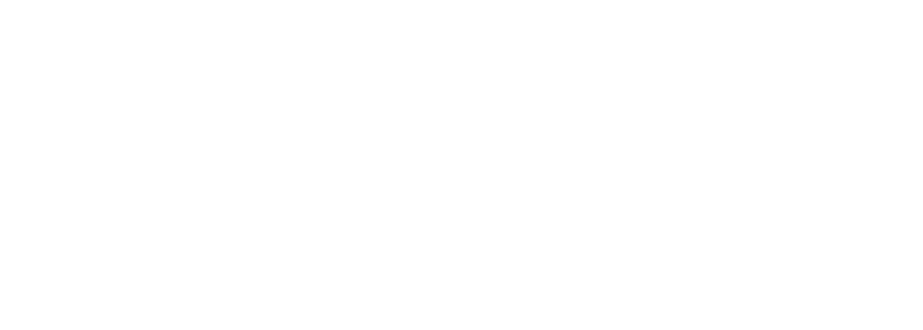
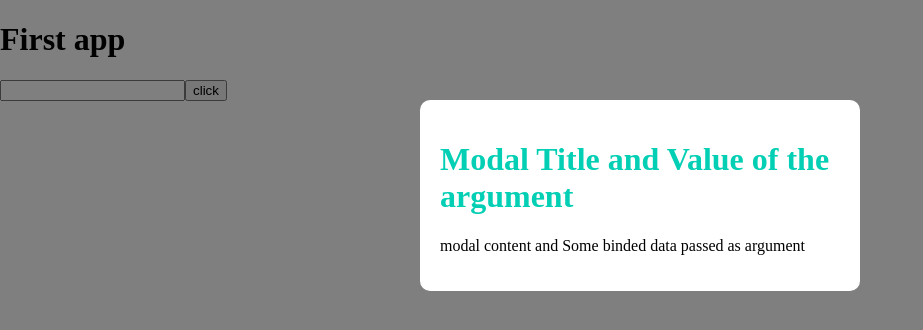
Before and after one commit to FaigBagirov/VUE_Test_Project, a Vue app: page / in a window 1280 px wide. Shown: the top 330 px of the page, without its empty margins (0-923 px from the left). Built offline with nearby package versions, Linux system fonts and the light colour scheme.

Commit message:
first commit

```diff
--- /dev/null
+++ b/jsconfig.json
@@ -0,0 +1,5 @@
+  {
+    "include": [
+      "./src/**/*"
+    ]
+  }
--- a/src/App.vue
+++ b/src/App.vue
@@ -1,20 +1,50 @@
 <template>
   <div>
+    <h1>{{title}}</h1>
 
+    <!-- //To access a "ref" attribute I need to write one -->
+    <input type="text" ref="someRefName">
+    <!-- adding 'click' event listener to a button  -->
+    <button @click="handleClick" >click</button>
   </div>
+
+  <!-- 3a)add a component: use it by inserting the component in html as a tag as many times as you want -->
+
+  <Modal someArgument="Value of the argument" :someOtherArgument="bindedVariable"/> <!-- 1b)Pass argument to a component: write it here as an attribute -->
 </template>
 
 <script>
-// import HelloWorld from './components/HelloWorld.vue'
+
+// 1a)add a component: import the component file like this
+  // never name components as regular html tags like "div", "footer", etc.
+ import Modal from './components/Modal.vue' //comonents can be placed anywhere inside "src" folder
 
 export default {
   name: 'App',
   components: {
+      Modal //2a)add a component: register the component
+  },
+  data(){
+    return {
+    title: "First app",
+    bindedVariable: "Some  binded data passed as argument"
+    }
+  },
+  methods: {
+    handleClick() {
+      //instead of queryselector (it doesn't work here) I can access elements by "ref" attribute
+      console.log(this.$refs.someRefName)
+      this.$refs.someRefName.classList.add('active');
+      this.$refs.someRefName.focus(); //this will put focus on "input" element when I click the button
+    }
+  },
 
-  }
 }
 </script>
 
+
 <style>
-
+/* these styles are global as well as all other styles inside components*/
+/* to make a style scoped its better to adress them to some general class name */
+/* never use "scoped" attribute in main App.vue file */
 </style>
--- /dev/null
+++ b/src/assets/global.css
@@ -0,0 +1,12 @@
+/* Must import this file inside main.js */
+
+/* To override these global styles respecify them one by one anywhere else where it's needed*/
+
+body{
+    margin: 0;
+
+}
+
+p {
+    font-style: italic;
+}
--- /dev/null
+++ b/src/components/Modal.vue
@@ -0,0 +1,43 @@
+<template>
+  <div class="backdrop">
+    <div class="modal">
+      <h1>Modal Title and {{someArgument}}</h1>
+      <p>modal content and {{someOtherArgument}}</p>
+    </div>
+  </div>
+</template>
+
+<script>
+export default {
+  props: ['someArgument', 'someOtherArgument'] // 2b)Pass argument to a component: Specify it inside the "props" object
+}
+
+</script>
+
+<!-- Add "scoped" attribute to limit CSS to this component only IT AFFECTS PERFORMANCE SLIGHTLY (it works with datasets)-->
+<style scoped>
+  .modal{
+    width: 400px;
+    padding: 20px;
+    margin: 100px auto; /*vertically "100px", horizontally centrally aligned*/
+    background: white;
+    border-radius: 10px;
+  }
+  .backdrop{
+    top:0;
+    position: fixed;
+    background: rgba(0,0,0,0.5);
+    width: 100%;
+    height: 100%;
+  }
+  .modal h1{
+    color: #03cfb4;
+    border: none;
+    padding: none;
+  }
+
+/* override global styles by respecifying them  */
+  .modal p {
+    font-style: normal;
+  }
+</style>
--- a/src/main.js
+++ b/src/main.js
@@ -1,4 +1,7 @@
 import { createApp } from 'vue'
 import App from './App.vue'
 
+//import additional css files like this
+import './assets/global.css'
+
 createApp(App).mount('#app')
```
Also changed, not shown: src/components/HelloWorld.vue (deleted, +0 -18 lines), 1 other file (tests, documents, lock files or other folders).
